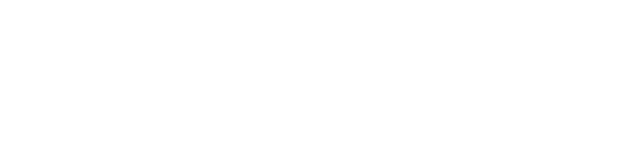
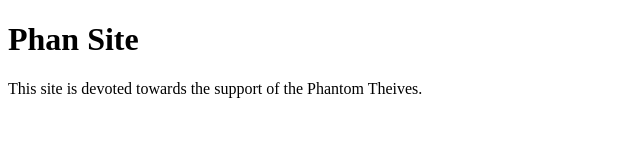
Before and after one commit to Wkamfar/HTML-GitHub-Demo, a plain HTML site: page index.html in a window 1280 px wide. Shown: the whole page, without its empty margins (0-640 px from the left). Drawn offline with Linux system fonts and the light colour scheme.

Commit message:
added heading and paragraph

```diff
--- a/index.html
+++ b/index.html
@@ -1,6 +1,7 @@
 <!DOCTYPE html>
 <html>
  <body>
-
+  <h1>Phan Site</h1>
+  <p>This site is devoted towards the support of the Phantom Theives.</p>
  </body>
 </html>
```
